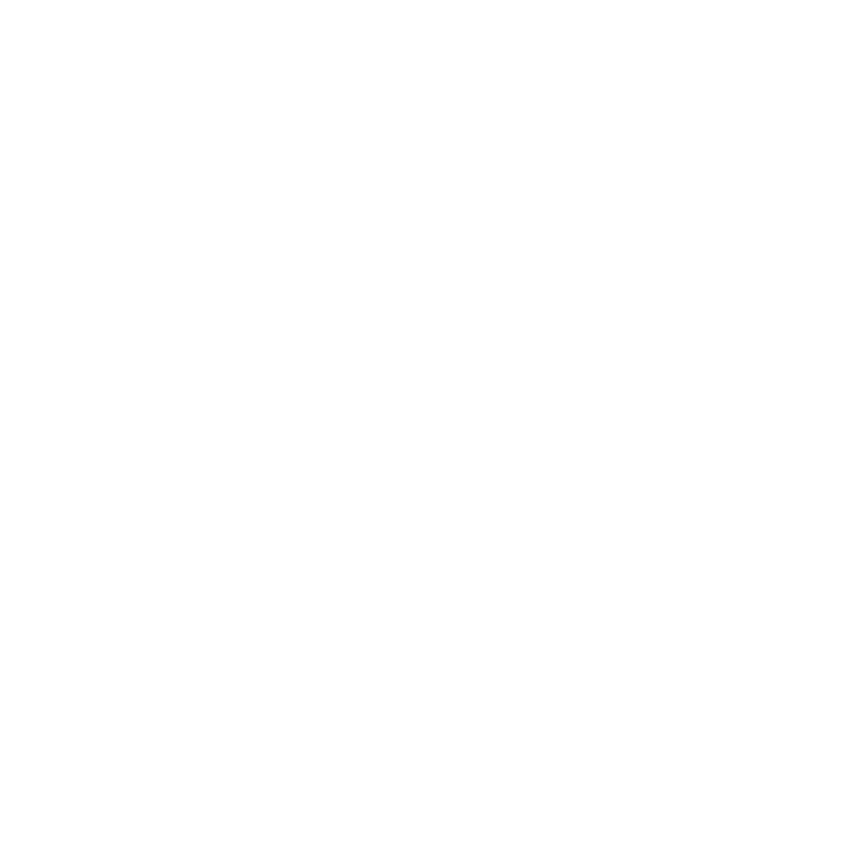
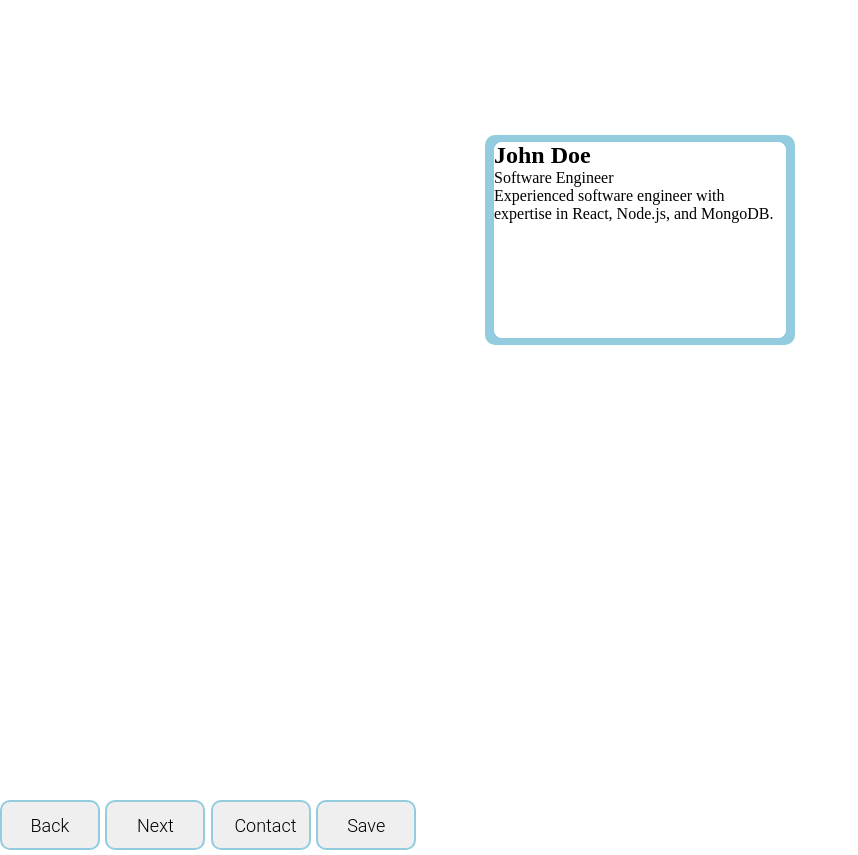
Before and after one commit to BenJohnson0/UCVME-app, a React (Create React App) app in the folder frontend/frontend/: page /CvCard in a window 1280 px wide. Before the commit this address had no page. Shown: the part 160-1015 px from the top of the page, without its empty margins (0-858 px from the left). Before the commit the page ends 800 px from the top, so only its background shows below. Built offline with nearby package versions, Linux system fonts and the light colour scheme.

Commit message:
added latest files for the CvCard

```diff
--- a/frontend/frontend/src/App.js
+++ b/frontend/frontend/src/App.js
@@ -10,13 +10,13 @@ import { useDispatch, useSelector } from "react-redux";
 import { authActions } from "./store";
 import Home from "./components/Home";
 
+//Added by Dylan
+import CvCard from "./components/CvCard";
+
 //added by Ben
 import ChatScreen from "./components/Chat/ChatScreen.js";
 import Chats from "./components/Chat/Chats.js";
 import Account from "./components/Account.js";
-
-//Dylans CV Card
-import CvCard from "./components/CvCard.js";
 
 function App() {
   const dispatch = useDispatch();
@@ -42,14 +42,15 @@ function App() {
         <Route path="/myTransactions" element={<UserTransactions/>}/>
         <Route path="/myTransactions/:id" element={<TransactionInfo/>}/>
 
-        //added by Ben
+        {/*added by Ben*/}
         <Route path="/chat" element={<Chats/>}/>
         <Route path="/chat/:id" element={<ChatScreen/>}/>
         <Route path="/account" element={<Account/>}/>
         <Route path="/" element={<Home/>}/>
 
-        //Dylan's CV Card
-        <Route path="/cv" element={<CvCard/>}/>
+        {/*Added by Dylan*/}
+        <Route path="/CvCard" element={<CvCard />} />
+
       </Routes>
     </main>
   </React.Fragment>;
--- a/frontend/frontend/src/components/CvCard.css
+++ b/frontend/frontend/src/components/CvCard.css
@@ -1,11 +1,5 @@
-.cvHomeScreen {
-    width: 100vw;
-    height: 100vh;
-    text-align: center;
-    display: flex;
-    justify-content: center;
-    align-items: center;
-  }
+/*Dylan - Removed .App class styling in this file as it affected the accounts page*/
+
 .cv-card {
   background-color: #93cbdf;
   border-radius: 10px;
@@ -39,7 +33,7 @@
 }
 
 .buttons{
-    margin-top: 150%;
+  margin-top: 70%;
 }
 .buttons button{
   display: inline-block;
--- a/frontend/frontend/src/components/Header.js
+++ b/frontend/frontend/src/components/Header.js
@@ -17,6 +17,8 @@ const Header = () => {
                 <Tabs textColor='inherit'>
                     <Tab LinkComponent={Link} to="/" label="Home"/>
                     <Tab LinkComponent={Link} to="/account" label="Account"/>
+                    {/*Added by Dylan*/}
+                    <Tab LinkComponent={Link} to="/CvCard" label="CV"/>
                     <Tab LinkComponent={Link} to="/chat" label="Chat"/>
                     <Tab LinkComponent={Link} to="/myTransactions" label="My Posts"/>
                     <Tab LinkComponent={Link} to="/transactions/create" label="Post a Job"/>
```
Lines whose indentation alone changed are shown as unchanged.
